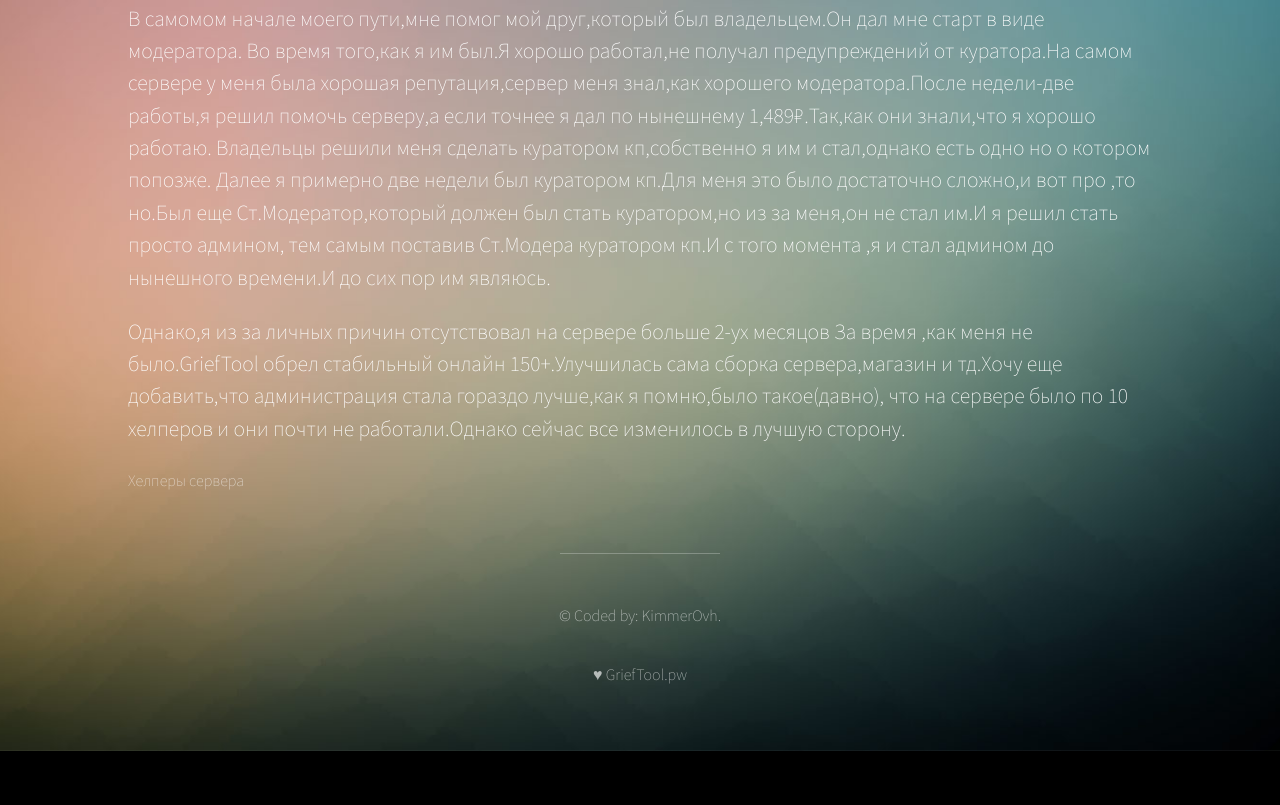
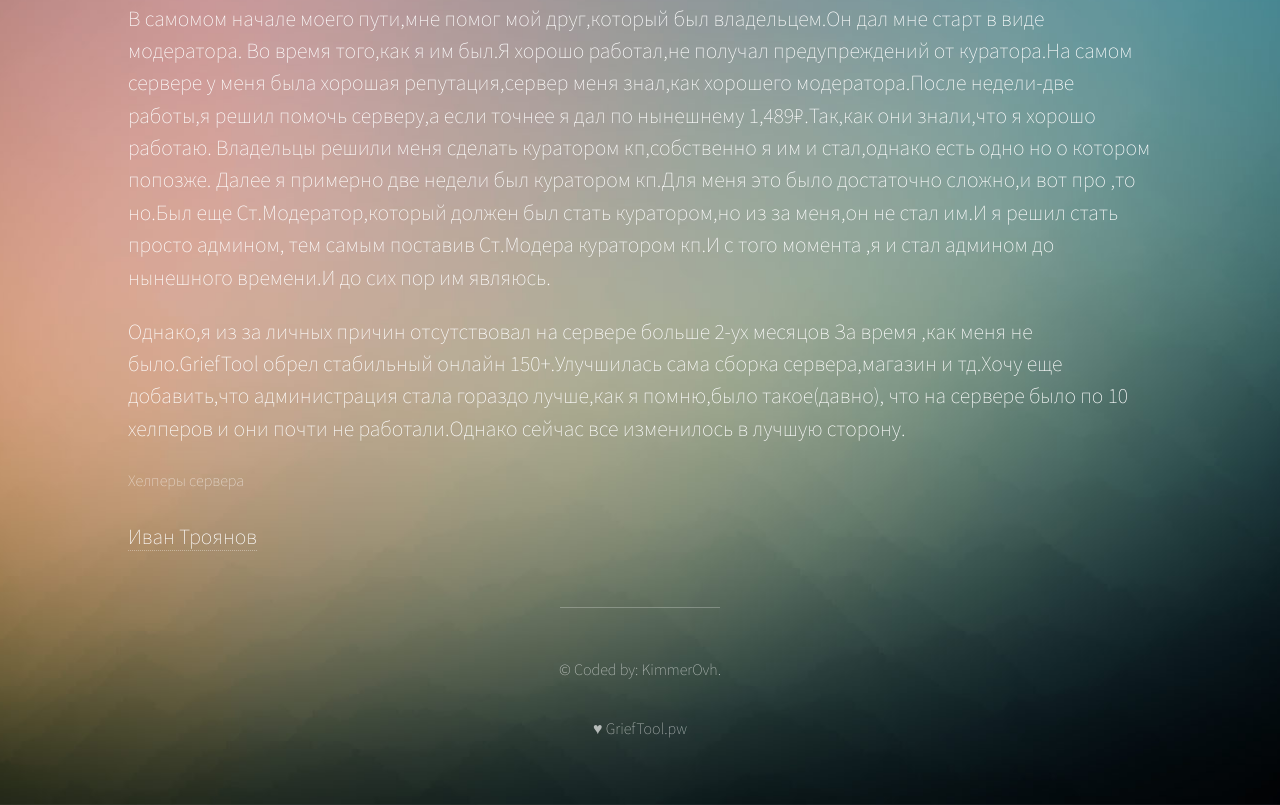
Before and after one commit to kimmerovh/kimmerovh.github.com, a plain HTML site: page index.html in a window 1280 px wide. Shown: the part 1280-2085 px from the top of the page. Before the commit the page ends 2031 px from the top, so only its background shows below. Drawn offline with Linux system fonts and the light colour scheme.

Commit message:
Update index.html

```diff
--- a/index.html
+++ b/index.html
@@ -63,6 +63,7 @@
 									и тд.Хочу еще добавить,что администрация стала гораздо лучше,как я помню,было такое(давно),
 								    что на сервере было по 10 хелперов и они почти не работали.Однако сейчас все изменилось в лучшую сторону.						</h2
                                                    <h1>Хелперы сервера<h1>
+                                                   <h2><a href="https://vk.com/anesksiy">Иван Троянов</a><h2>
 
 
 
```
